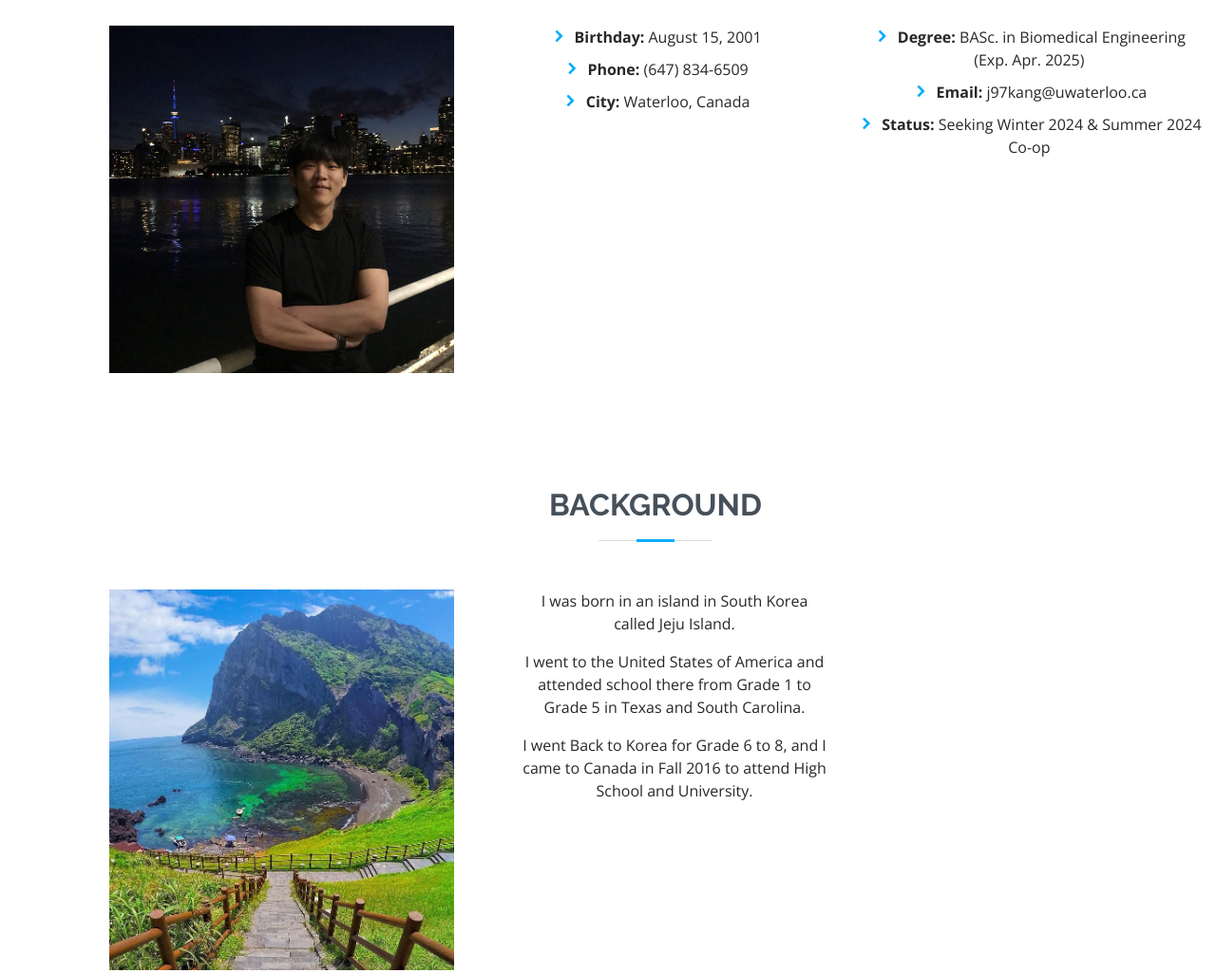
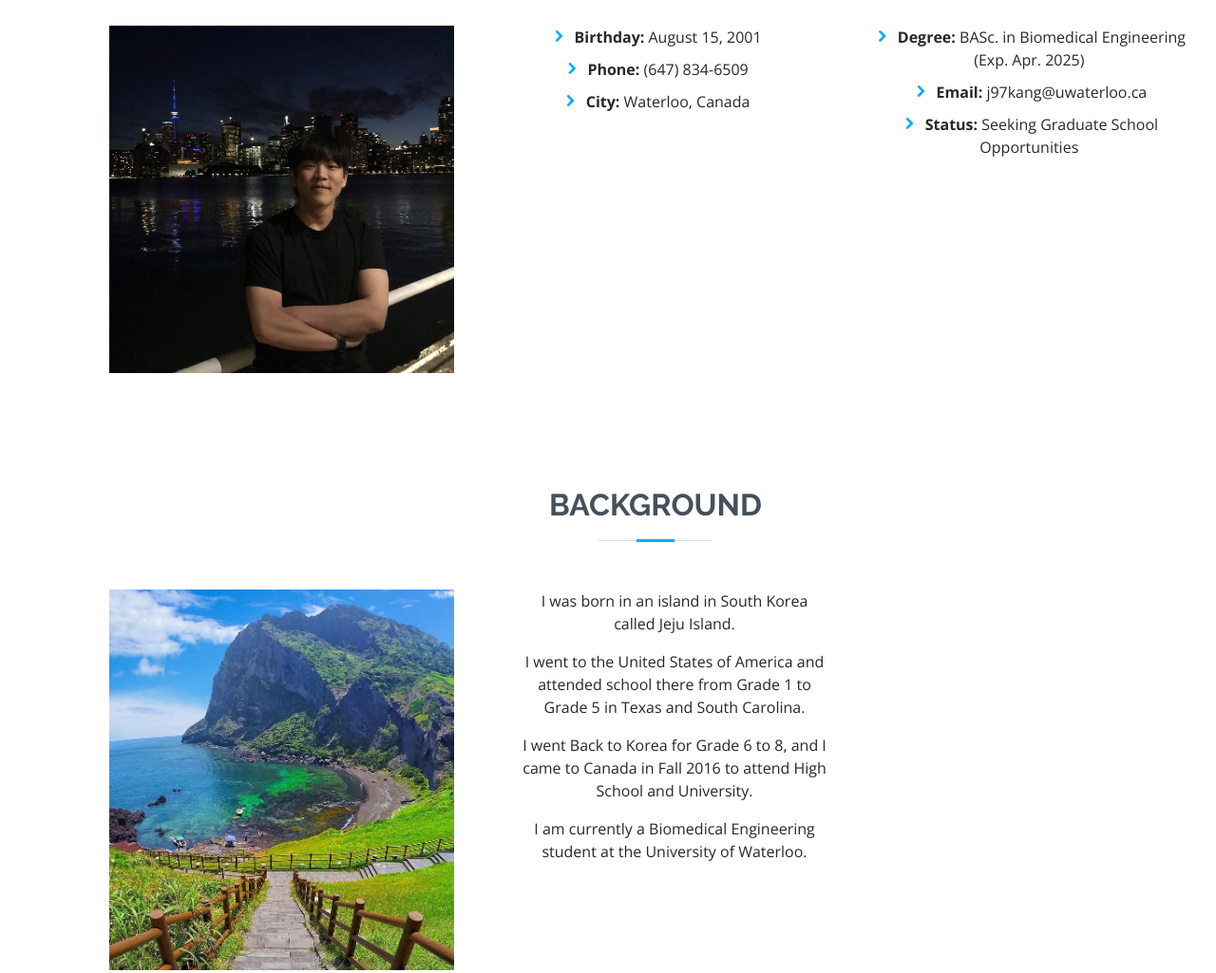
Before and after one commit to j97kang/j97kang.github.io, a plain HTML site: page index.html in a window 1280 px wide. Shown: the part 453-1478 px from the top of the page at 95% size. Drawn offline with nearby package versions, Linux system fonts and the light colour scheme.

Commit message:
fixed status

```diff
--- a/index.html
+++ b/index.html
@@ -74,7 +74,7 @@
                 <ul>
                   <li><i class="icofont-rounded-right"></i> <strong>Degree:</strong> BASc. in Biomedical Engineering (Exp. Apr. 2025)</li>
                   <li><i class="icofont-rounded-right"></i> <strong>Email:</strong> j97kang@uwaterloo.ca</li>
-                  <li><i class="icofont-rounded-right"></i> <strong>Status:</strong> Seeking Winter 2024 & Summer 2024 Co-op</li>
+                  <li><i class="icofont-rounded-right"></i> <strong>Status:</strong> Seeking Graduate School Opportunities</li>
                 </ul>
               </div>
         </div>
@@ -101,6 +101,7 @@
                   <p>I was born in an island in South Korea called Jeju Island.<p>
                   <p>I went to the United States of America and attended school there from Grade 1 to Grade 5 in Texas and South Carolina.<p>
                   <p>I went Back to Korea for Grade 6 to 8, and I came to Canada in Fall 2016 to attend High School and University.<p>
+                  <p>I am currently a Biomedical Engineering student at the University of Waterloo.<p>
                 </ul>
               </div>
         </div>
```
